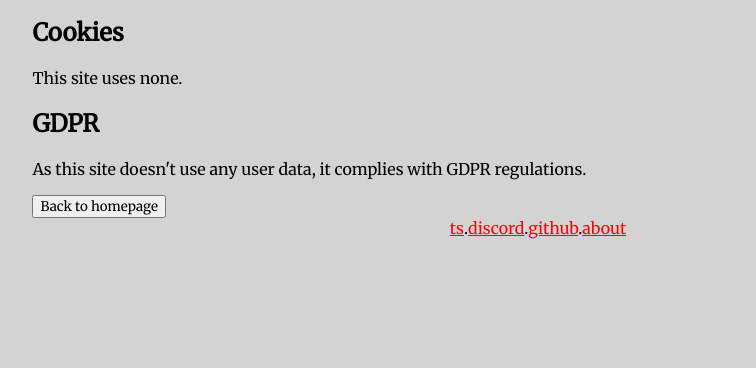
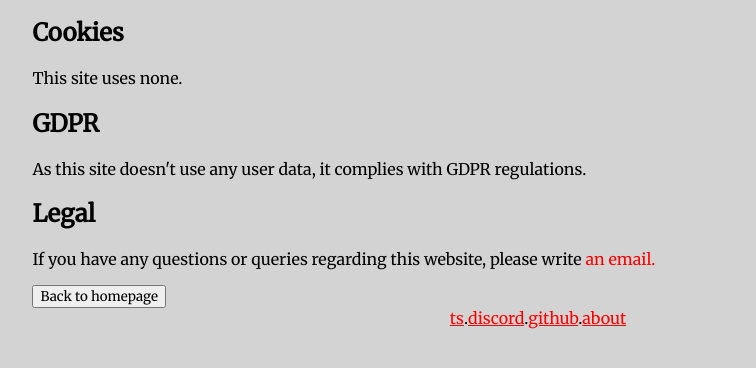
Before and after one commit to creyD/urban_website, a Gatsby site: page /about in a window 1280 px wide. Shown: the part 106-474 px from the top of the page, without its empty margins (102-858 px from the left). Built offline with nearby package versions, Linux system fonts and the light colour scheme; Gatsby itself is replaced by a stand-in of ours.

Commit message:
Added email address for legal page

```diff
--- a/src/pages/about.js
+++ b/src/pages/about.js
@@ -20,6 +20,11 @@ export default () => (
         regulations.
       </p>
 
+      <h2>Legal</h2>
+      <p>
+        If you have any questions or queries regarding this website, please
+        write <a herf="mailto://webmaster@urbanbrothers.de">an email.</a>
+      </p>
       <a href="/">
         <button>Back to homepage</button>
       </a>
```
